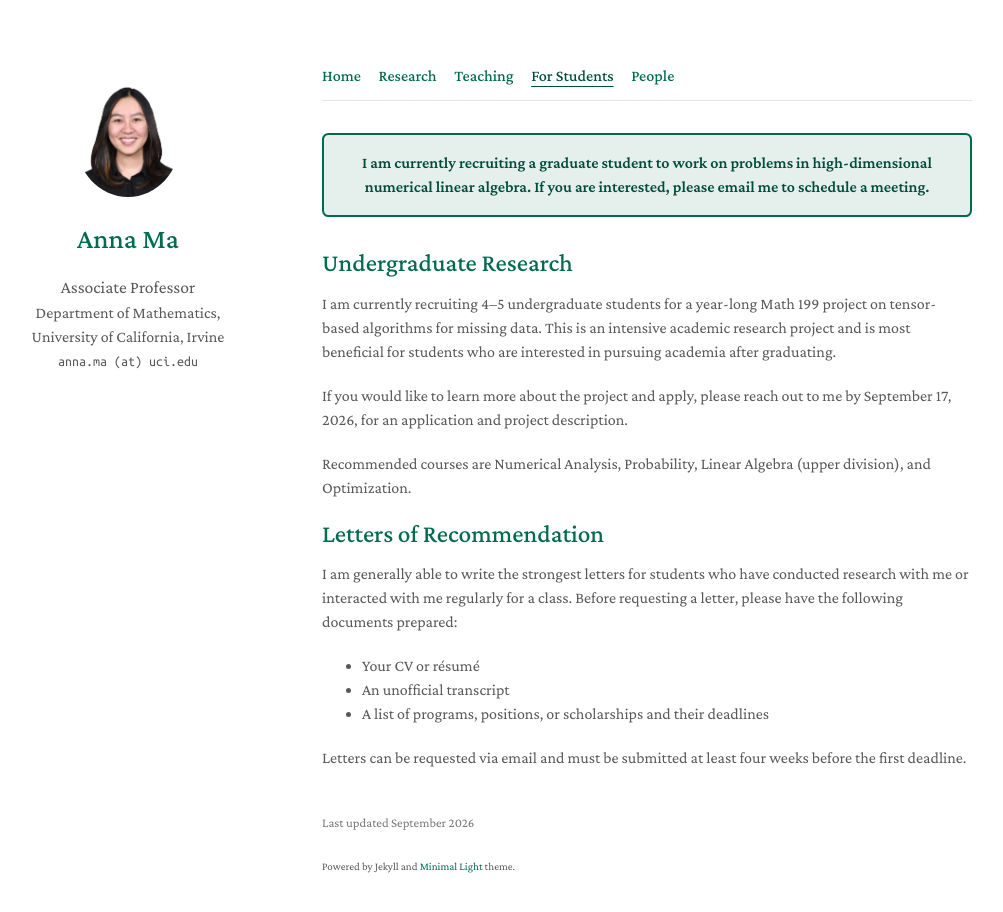
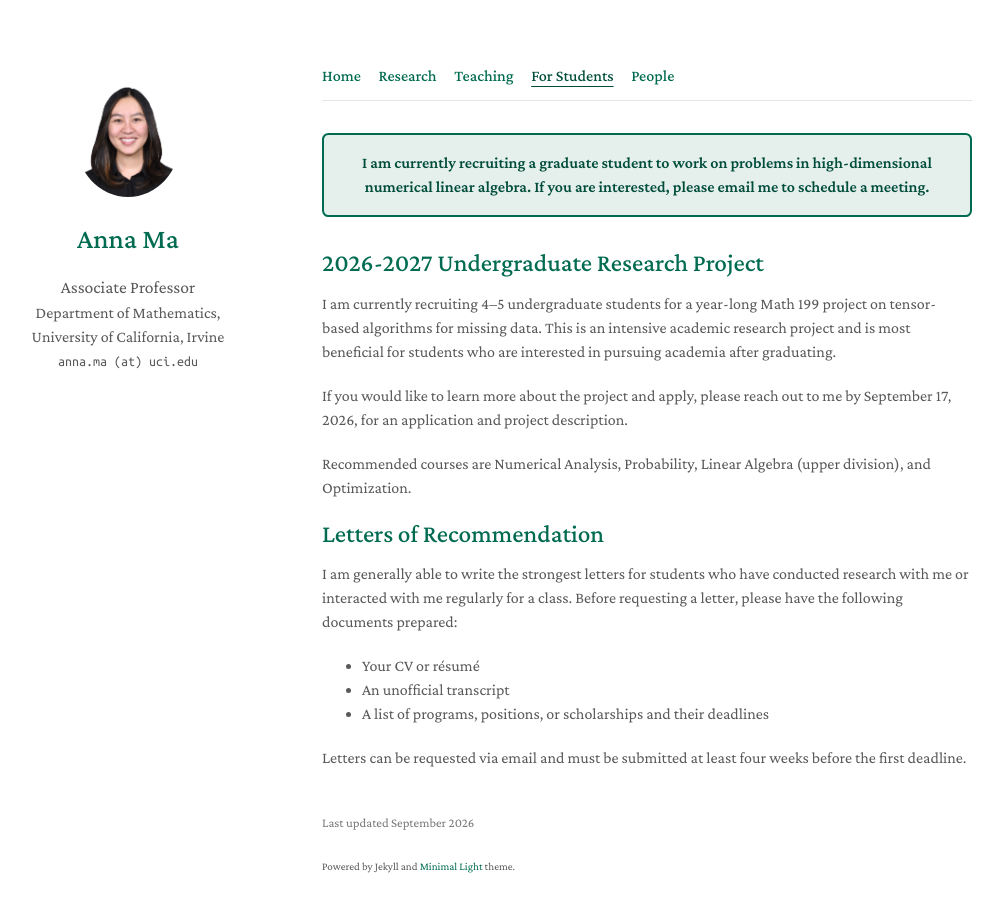
Before and after one commit to anna-math/anna-math.github.io, a Jekyll site: the page built from students.md, in a window 1280 px wide and 947 px high. Shown: the top 912 px of the window, without its empty margins (148-1151 px from the left). Built offline with Jekyll 4.4.1, drawn with Linux system fonts in a browser that asks for light colours; a style sheet for code colours, icons or effects is not loaded.

Commit message:
Update students.md

```diff
--- a/students.md
+++ b/students.md
@@ -7,7 +7,7 @@ permalink: /students/
   I am currently recruiting a graduate student to work on problems in high-dimensional numerical linear algebra. If you are interested, please email me to schedule a meeting.
 </div>
 
-## Undergraduate Research
+## 2026-2027 Undergraduate Research Project
 
 I am currently recruiting 4–5 undergraduate students for a year-long Math 199 project on tensor-based algorithms for missing data. This is an intensive academic research project and is most beneficial for students who are interested in pursuing academia after graduating.
 
```
